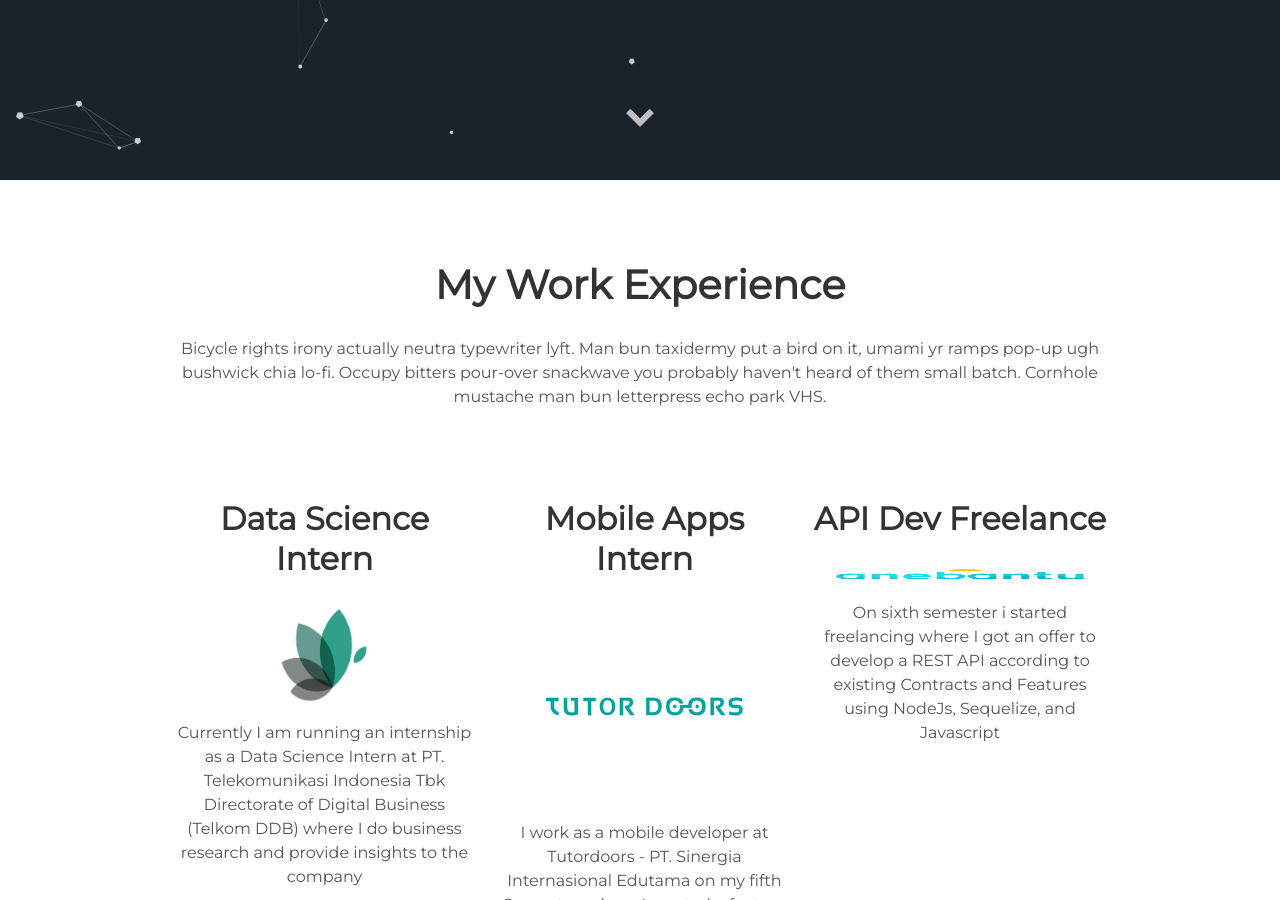
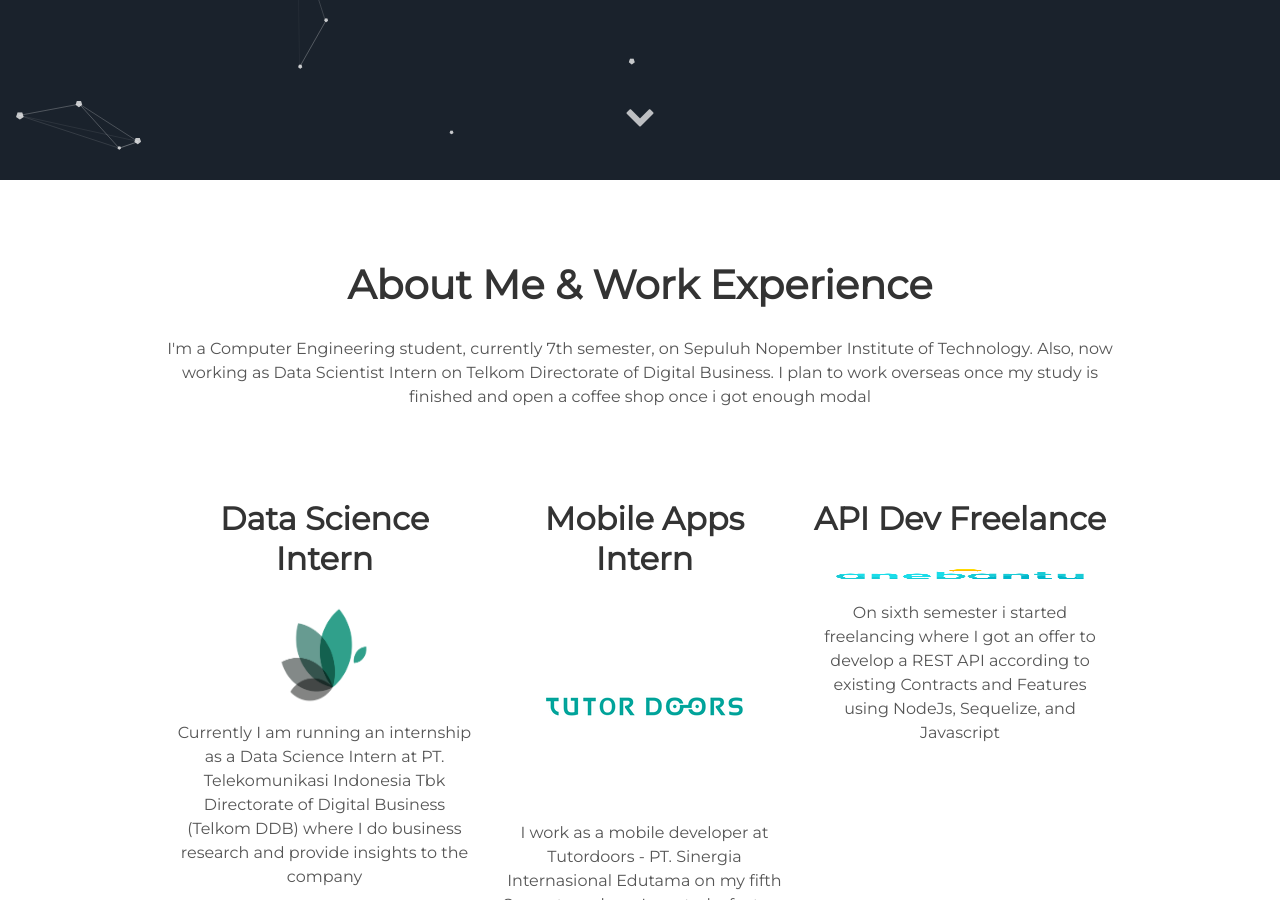
Before and after one commit to Fizdan/Fizdan.github.io, a Jekyll site: the page built from index.md, in a window 1280 px wide and 900 px high, scrolled down 720 px. Built offline with Jekyll 4.4.1, drawn with Linux system fonts in a browser that asks for light colours; our own code applies the rules of GitHub Pages for plain Markdown files.

Commit message:
fix about

```diff
--- a/_includes/about.html
+++ b/_includes/about.html
@@ -1,6 +1,6 @@
  <div class="user-details">
-  <h1> My Work Experience </h1>
-  <p> {{site.user_description}} </p>
+  <h1> About Me & Work Experience </h1>
+  <p> I'm a Computer Engineering student, currently 7th semester, on Sepuluh Nopember Institute of Technology. Also, now working as Data Scientist Intern on Telkom Directorate of Digital Business. I plan to work overseas once my study is finished and open a coffee shop once i got enough modal</p>
 </div>
   <div class="user">
     <div class="tech">
```
